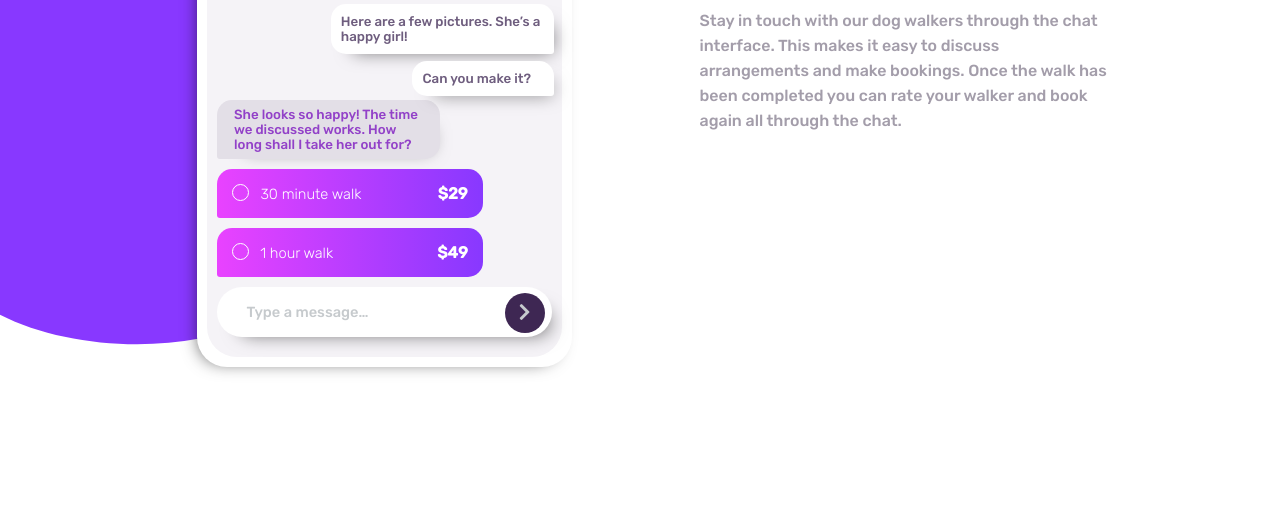
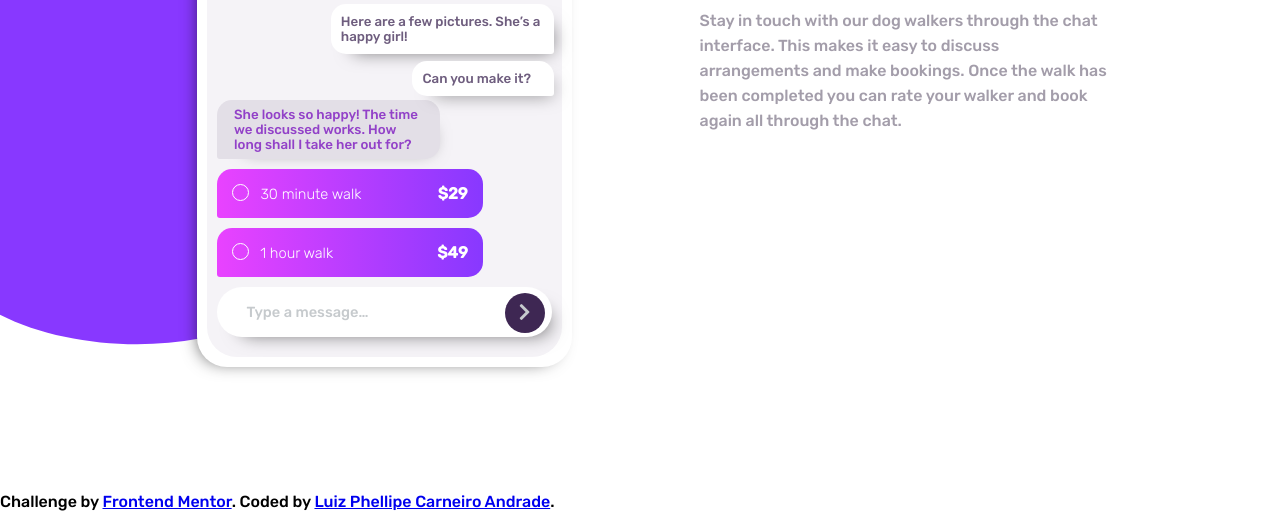
Before and after one commit to phellipe5k/simple-booking, a plain HTML site: page index.html in a window 1280 px wide. Shown: the part 364-875 px from the top of the page. Drawn offline with Linux system fonts and the light colour scheme.

Commit message:
Update index.html

```diff
--- a/index.html
+++ b/index.html
@@ -69,5 +69,9 @@
     your walker and book again all through the chat.</p>
     </section>
   </div class='svg'><div style="height: 100px; overflow: hidden;" ><svg viewBox="0 0 500 200" preserveAspectRatio="none" style="height: 100%; width: 100%;"><path d="M355.25,-1.47 C455.70,-2.45 453.43,148.52 354.68,151.47 L0.00,150.00 L0.00,0.00 Z" style="stroke: none;"></path></svg></div>
-</body>
+<div class="attribution">
+    Challenge by <a href="https://www.frontendmentor.io?ref=challenge" target="_blank">Frontend Mentor</a>.
+    Coded by <a href="https://github.com/phellipe5k">Luiz Phellipe Carneiro Andrade</a>.
+  </div>
+  </body>
 </html>
```
